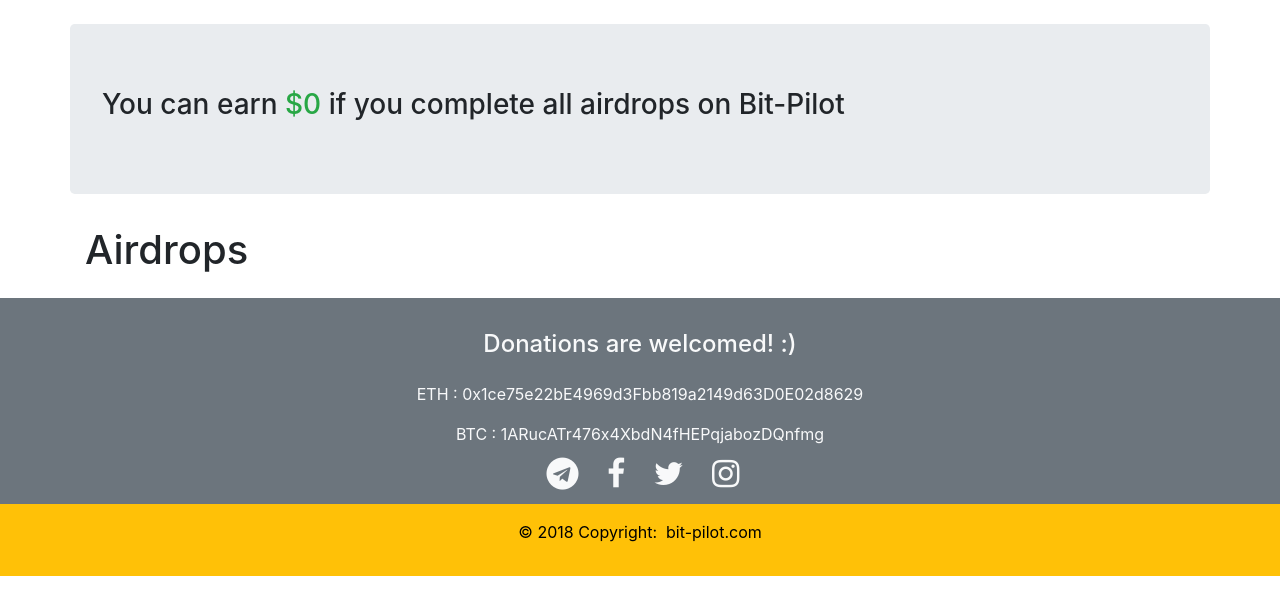
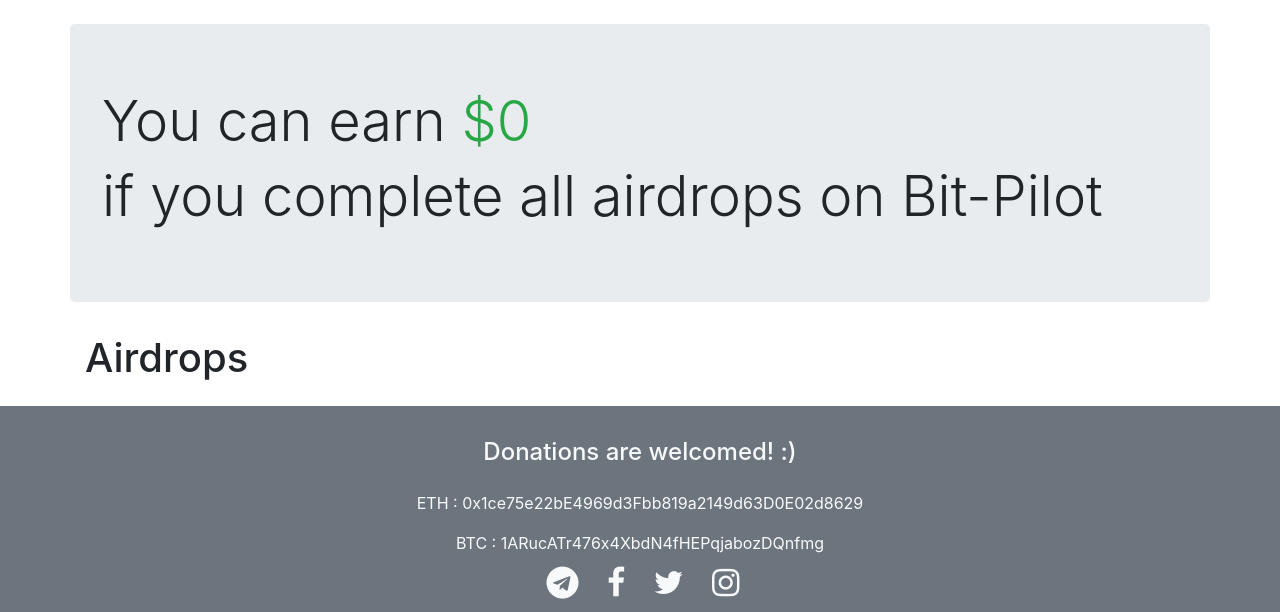
Before and after one commit to doctormilos/Bit-Pilot, a Flask app: page / in a window 1280 px wide. Shown: the part 66-678 px from the top of the page. Run offline with Flask 2, Linux system fonts and the light colour scheme; data that the repository does not hold is empty; some libraries are stand-ins or nearby versions.

Commit message:
fix add_pic
a

```diff
--- a/templates/add_picture.html
+++ b/templates/add_picture.html
@@ -13,7 +13,7 @@
     <input type="submit" class="btn btn-primary">
   </form>
   <div>
-      {% for hist in hists if  %}
+      {% for hist in hists %}
 		<img src="{{url_for('static', filename=hist)}}" alt="{{hist}}" class="img-thumbnail">
     {% endfor %}
   </div>
--- a/templates/index.html
+++ b/templates/index.html
@@ -1,8 +1,18 @@
 {% extends 'layout.html' %}
 
 {% block body %}
+
+
+
+
+
+
+
+
+
+
 <div class="row jumbotron">
-<h3>You can earn </h3><h3 class="text-success">&nbsp${{ svidropovi | sum(attribute='dollarvalue') }}&nbsp </h3> <h3>if you complete all airdrops on Bit-Pilot</h3>
+<h3 class="display-4">You can earn </h3><h3 class="text-success display-4">&nbsp${{ svidropovi | sum(attribute='dollarvalue') }}&nbsp </h3> <h3 class="display-4">if you complete all airdrops on Bit-Pilot</h3>
 </div>
   <h1 class="pb-3">Airdrops</h1>
 <div class="row">
```
Also changed, not shown: static/header1.png (added), 4 other files.
